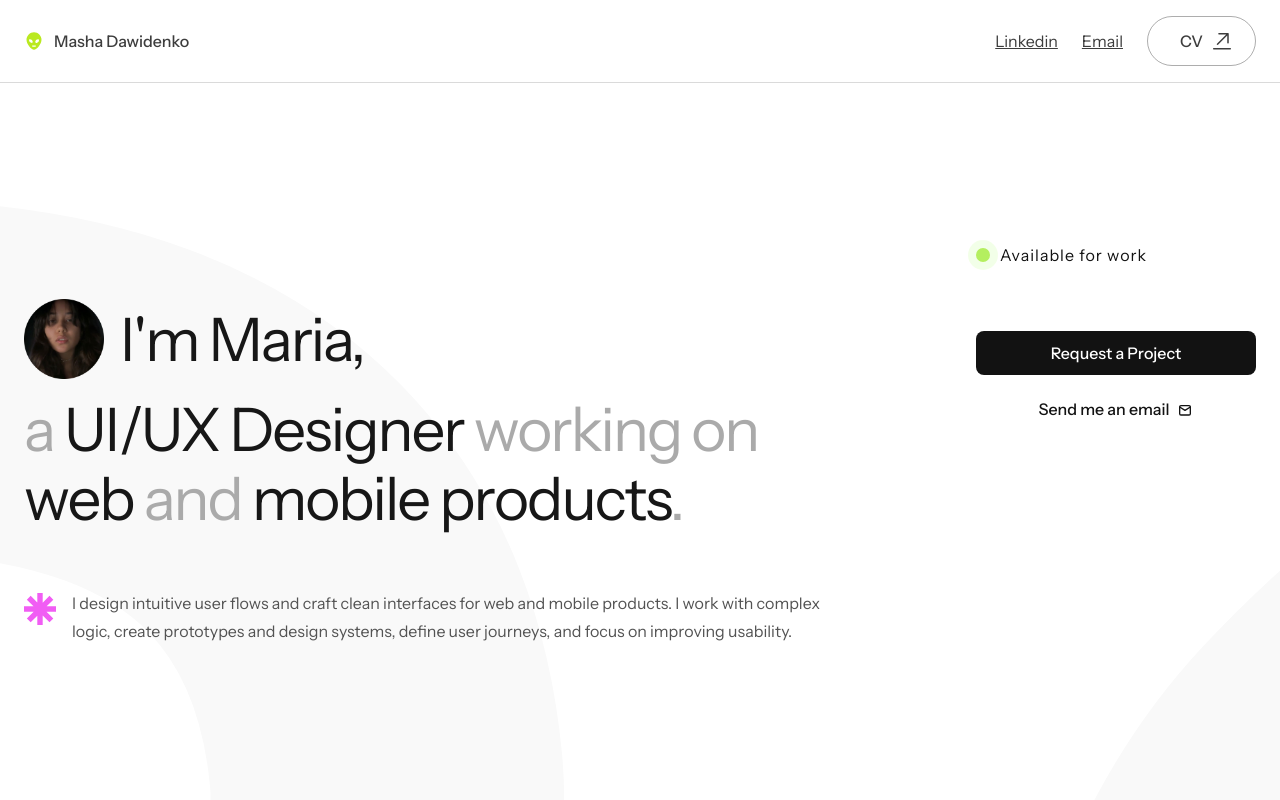
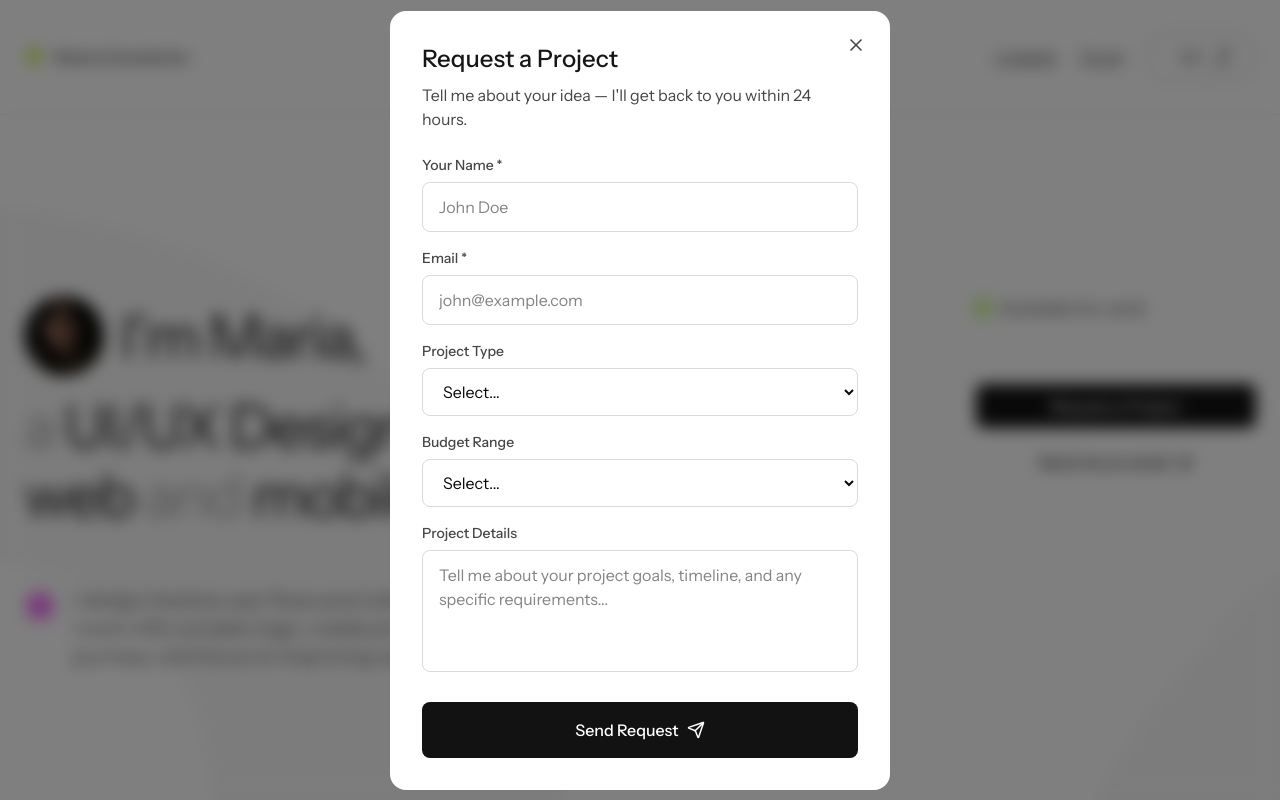
Before and after one commit to mashadawidenko/Portfolio, a React (Vite) app: page / in a window 1280 px wide. Both pictures are taken after a click on the button "Request a Project". Shown: the top 800 px of the page. Built offline with nearby package versions, Linux system fonts and the light colour scheme.

Commit message:
fix animation and gaps

```diff
--- a/src/Home/app/components/Header.tsx
+++ b/src/Home/app/components/Header.tsx
@@ -2,8 +2,8 @@ import svgPaths from "../../imports/svg-7wmd1n95bc";
 
 export function Header() {
   return (
-    <header className="sticky top-0 z-50 bg-white/90 backdrop-blur-sm border-b border-[#dadada]">
-      <div className="max-w-[1600px] mx-auto px-6 md:px-12 lg:px-0 py-4 md:py-6 flex items-center justify-between">
+    <header className="fixed top-0 left-0 right-0 z-50 bg-white/90 backdrop-blur-sm border-b border-[#dadada]">
+      <div className="max-w-[1600px] mx-auto px-6 md:px-12 lg:px-16 py-4 md:py-8 flex items-center justify-between">
         <div className="flex gap-2.5 items-center">
           <div className="relative shrink-0 size-5">
             <svg className="absolute block size-full" fill="none" preserveAspectRatio="none" viewBox="0 0 20 20">
@@ -23,7 +23,7 @@ export function Header() {
               Email
             </a>
           </div>
-          <button className="flex gap-2.5 items-center justify-center pl-6 md:pl-8 pr-4 md:pr-6 py-2.5 rounded-full border border-[#323232]/40">
+          <button className="flex gap-2.5 items-center justify-center pl-6 md:pl-8 pr-4 md:pr-6 py-2.5 rounded-full border border-[#323232]/40 hover:bg-[#f5f5f5] transition-colors">
             <span className="font-['Instrument_Sans',sans-serif] font-medium text-[#3d3d3d] text-[16px] leading-[28px]">CV</span>
             <svg width="18" height="17" viewBox="0 0 18 17" fill="none">
               <path d={svgPaths.p1b14380} fill="#3D3D3D" />
--- a/src/Home/app/components/HeroSection.tsx
+++ b/src/Home/app/components/HeroSection.tsx
@@ -2,17 +2,44 @@ import svgPaths from "../../imports/svg-7wmd1n95bc";
 import { useState } from "react";
 import { AnimatedSection } from "./AnimatedSection";
 import ellipseImg from "../../assets/djj3840dkscmv9493kwwk.png";
+import { X, Send, Check } from "lucide-react";
+
 
 export function HeroSection() {
   const [showForm, setShowForm] = useState(false);
   const [copied, setCopied] = useState(false);
 
+
+  const [formData, setFormData] = useState({
+  name: "",
+  email: "",
+  projectType: "",
+  budget: "",
+  message: "",
+   });
+  const [isSubmitted, setIsSubmitted] = useState(false);
+
   const handleBookCall = () => {
     setShowForm(true);
   };
 
+  const handleChange = (e: React.ChangeEvent<HTMLInputElement | HTMLTextAreaElement | HTMLSelectElement>) => {
+  setFormData({ ...formData, [e.target.name]: e.target.value });
+};
+
+const handleSubmit = (e: React.FormEvent) => {
+  e.preventDefault();
+  console.log("Form submitted:", formData);
+  setIsSubmitted(true);
+  setTimeout(() => {
+    setShowForm(false);
+    setIsSubmitted(false);
+    setFormData({ name: "", email: "", projectType: "", budget: "", message: "" });
+  }, 2000);
+};
+
   const handleCopyEmail = () => {
-    const email = "твоя@почта.com";
+    const email = "mariadaww@gmail.com";
     navigator.clipboard.writeText(email).then(() => {
       setCopied(true);
       setTimeout(() => setCopied(false), 2000);
@@ -20,9 +47,20 @@ export function HeroSection() {
   };
 
   return (
-    <section className="max-w-[1600px] mx-auto px-6 md:px-12 lg:px-16 pt-24 md:pt-40 pb-24 md:pb-40">
+    <section className="max-w-[1600px] mx-auto px-6 md:px-12 lg:px-16 pt-40 md:pt-60 pb-24 md:pb-40">
 
       <style>{`
+
+
+        @keyframes spin-slow {
+  from { transform: rotate(0deg); }
+  to { transform: rotate(360deg); }
+}
+
+.animate-spin-slow {
+  animation: spin-slow 25s linear infinite;
+}
+
         @media (min-width: 1024px) {
           .mobile-only-buttons {
             display: none !important;
@@ -99,12 +137,12 @@ export function HeroSection() {
 
           <AnimatedSection delay={0.2}>
             <div className="flex gap-4 items-start">
-              <div className="relative shrink-0 size-8 mt-1">
-                <svg className="absolute block size-full" fill="none" viewBox="0 0 32 32">
-                  <path d={svgPaths.p15906a00} fill="#F15DF4" />
-                </svg>
-              </div>
-              <p className="font-['Instrument_Sans',sans-serif] text-[#535353] text-[16px] md:text-[18px] lg:text-[20px] leading-[28px] max-w-[750px]">
+              <div className="relative shrink-0 size-8 mt-1 animate-spin-slow">
+  <svg className="absolute block size-full" fill="none" viewBox="0 0 32 32">
+    <path d={svgPaths.p15906a00} fill="#F15DF4" />
+  </svg>
+</div>
+              <p className="font-['Instrument_Sans',sans-serif] text-[#535353] text-[16px] md:text-[20px] lg:!text-[20px] leading-[28px] max-w-[750px]">
                 I design intuitive user flows and craft clean interfaces for web and mobile products. I work with complex logic, create prototypes and design systems, define user journeys, and focus on improving usability.
               </p>
             </div>
@@ -152,7 +190,7 @@ export function HeroSection() {
         </div>
 
         {/* ПРАВАЯ КОЛОНКА - КНОПКИ */}
-        <div className="desktop-right-column w-[280px] shrink-0 ml-auto">
+        <div className="desktop-right-column md:pt-14 w-[280px] shrink-0 ml-auto">
           <AnimatedSection delay={0.25}>
             <div className="desktop-only-buttons flex flex-col gap-16">
               <div className="flex gap-2.5 items-center">
@@ -199,6 +237,145 @@ export function HeroSection() {
         </div>
 
       </div>
+
+      {/* 🔽 МОДАЛЬНОЕ ОКНО ФОРМЫ - вставь перед </section> 🔽 */}
+{showForm && (
+  <div
+    className="fixed inset-0 bg-black/50 backdrop-blur-sm z-50 flex items-center justify-center p-4"
+    onClick={() => setShowForm(false)}
+  >
+    <div
+      className="bg-white rounded-2xl w-full max-w-[500px] p-6 md:p-8 relative"
+      onClick={(e) => e.stopPropagation()}
+    >
+      {/* Кнопка закрытия */}
+      <button
+        onClick={() => setShowForm(false)}
+        className="absolute top-4 right-4 p-2 hover:bg-[#f5f5f5] rounded-full transition-colors"
+      >
+        <X size={20} className="text-[#464646]" />
+      </button>
+
+      {/* Заголовок */}
+      <h2 className="font-['Instrument_Sans',sans-serif] font-medium text-[#161616] text-[24px] md:text-[28px] leading-[32px] mb-2">
+        Request a Project
+      </h2>
+      <p className="font-['Instrument_Sans',sans-serif] text-[#464646] text-[16px] leading-[24px] mb-6">
+        Tell me about your idea — I'll get back to you within 24 hours.
+      </p>
+
+      {/* Форма или сообщение об успехе */}
+      {isSubmitted ? (
+        <div className="text-center py-8">
+          <div className="w-16 h-16 mx-auto mb-4 rounded-full bg-[#97E519]/20 flex items-center justify-center">
+            <Check size={24} className="text-[#97E519]" />
+          </div>
+          <p className="font-['Instrument_Sans',sans-serif] text-[#161616] text-[18px] font-medium">
+            Thanks! I'll contact you soon.
+          </p>
+        </div>
+      ) : (
+        <form onSubmit={handleSubmit} className="flex flex-col gap-4">
+          {/* Имя */}
+          <div>
+            <label className="block font-['Instrument_Sans',sans-serif] text-[#464646] text-[14px] mb-1.5">
+              Your Name *
+            </label>
+            <input
+              type="text"
+              name="name"
+              value={formData.name}
+              onChange={handleChange}
+              required
+              className="w-full px-4 py-3 border border-[#dadada] rounded-lg font-['Instrument_Sans',sans-serif] text-[16px] focus:outline-none focus:ring-2 focus:ring-black/20"
+              placeholder="John Doe"
+            />
+          </div>
+
+          {/* Email */}
+          <div>
+            <label className="block font-['Instrument_Sans',sans-serif] text-[#464646] text-[14px] mb-1.5">
+              Email *
+            </label>
+            <input
+              type="email"
+              name="email"
+              value={formData.email}
+              onChange={handleChange}
+              required
+              className="w-full px-4 py-3 border border-[#dadada] rounded-lg font-['Instrument_Sans',sans-serif] text-[16px] focus:outline-none focus:ring-2 focus:ring-black/20"
+              placeholder="john@example.com"
+            />
+          </div>
+
+          {/* Тип проекта */}
+          <div>
+            <label className="block font-['Instrument_Sans',sans-serif] text-[#464646] text-[14px] mb-1.5">
+              Project Type
+            </label>
+            <select
+              name="projectType"
+              value={formData.projectType}
+              onChange={handleChange}
+              className="w-full px-4 py-3 border border-[#dadada] rounded-lg font-['Instrument_Sans',sans-serif] text-[16px] focus:outline-none focus:ring-2 focus:ring-black/20 bg-white"
+            >
+              <option value="">Select...</option>
+              <option value="mobile">Mobile App</option>
+              <option value="web">Web Platform</option>
+              <option value="branding">Branding</option>
+              <option value="other">Other</option>
+            </select>
+          </div>
+
+          {/* Бюджет */}
+          <div>
+            <label className="block font-['Instrument_Sans',sans-serif] text-[#464646] text-[14px] mb-1.5">
+              Budget Range
+            </label>
+            <select
+              name="budget"
+              value={formData.budget}
+              onChange={handleChange}
+              className="w-full px-4 py-3 border border-[#dadada] rounded-lg font-['Instrument_Sans',sans-serif] text-[16px] focus:outline-none focus:ring-2 focus:ring-black/20 bg-white"
+            >
+              <option value="">Select...</option>
+              <option value="under-5k">Under $5,000</option>
+              <option value="5k-15k">$5,000 - $15,000</option>
+              <option value="15k-50k">$15,000 - $50,000</option>
+              <option value="50k-plus">$50,000+</option>
+            </select>
+          </div>
+
+          {/* Сообщение */}
+          <div>
+            <label className="block font-['Instrument_Sans',sans-serif] text-[#464646] text-[14px] mb-1.5">
+              Project Details
+            </label>
+            <textarea
+              name="message"
+              value={formData.message}
+              onChange={handleChange}
+              rows={4}
+              className="w-full px-4 py-3 border border-[#dadada] rounded-lg font-['Instrument_Sans',sans-serif] text-[16px] focus:outline-none focus:ring-2 focus:ring-black/20 resize-none"
+              placeholder="Tell me about your project goals, timeline, and any specific requirements..."
+            />
+          </div>
+
+          {/* Кнопка отправки */}
+          <button
+            type="submit"
+            className="mt-2 px-6 py-4 bg-[#121212] text-white font-['Instrument_Sans',sans-serif] font-medium text-[16px] rounded-lg hover:bg-[#1a1a1a] transition-colors flex items-center justify-center gap-2"
+          >
+            Send Request
+            <Send size={18} />
+          </button>
+        </form>
+      )}
+    </div>
+  </div>
+)}
+{/* 🔼 КОНЕЦ МОДАЛЬНОГО ОКНА 🔼 */}
+
     </section>
   );
 }
--- a/src/Home/app/components/ProjectsSection.tsx
+++ b/src/Home/app/components/ProjectsSection.tsx
@@ -144,7 +144,7 @@ export function ProjectsSection() {
               tags={["Mobile Design", "Contract"]}
               description="The internal Android application is designed to automate the work of JTI employees involved in servicing retail outlets and warehouses, including coordinators, retail and technical merchandisers, and team leaders."
             />
-            <Link to="/case-study" className="block">
+            <Link to="/case-study" className="block group transition-all duration-300 hover:scale-[1.04] cursor-pointer">
   <ProjectCard
     image={imgRectangle2}
     title="Flowguard Enterprise Access Management Platform"
@@ -152,6 +152,8 @@ export function ProjectsSection() {
     description="An internal admin platform designed to manage users, roles, teams, and access policies in a scalable B2B SaaS environment, ensuring secure access control and operational governance."
   />
 </Link>
+
+
             <ProjectCard
               image={imgRectangle3}
               title="INVOICEE Ios App"
@@ -160,6 +162,7 @@ export function ProjectsSection() {
               imageClass="object-[20%_center]"
             />
           </div>
+
 
         </div>
 
--- a/src/Home/styles/index.css
+++ b/src/Home/styles/index.css
@@ -1,3 +1,7 @@
 @import './fonts.css';
 @import './tailwind.css';
 @import './theme.css';
+
+html {
+  scroll-behavior: smooth;
+}
```
Lines whose indentation alone changed are shown as unchanged.
